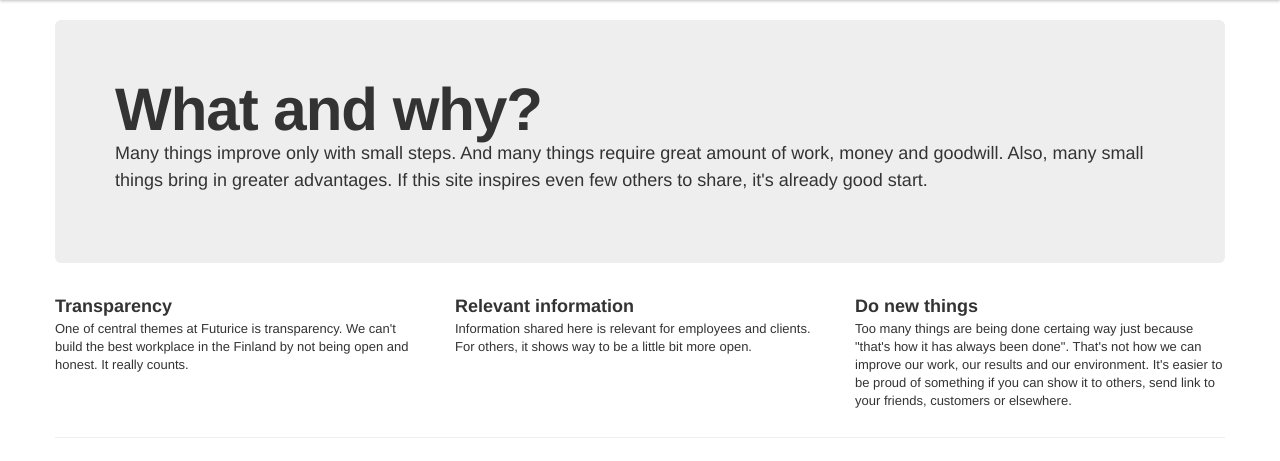
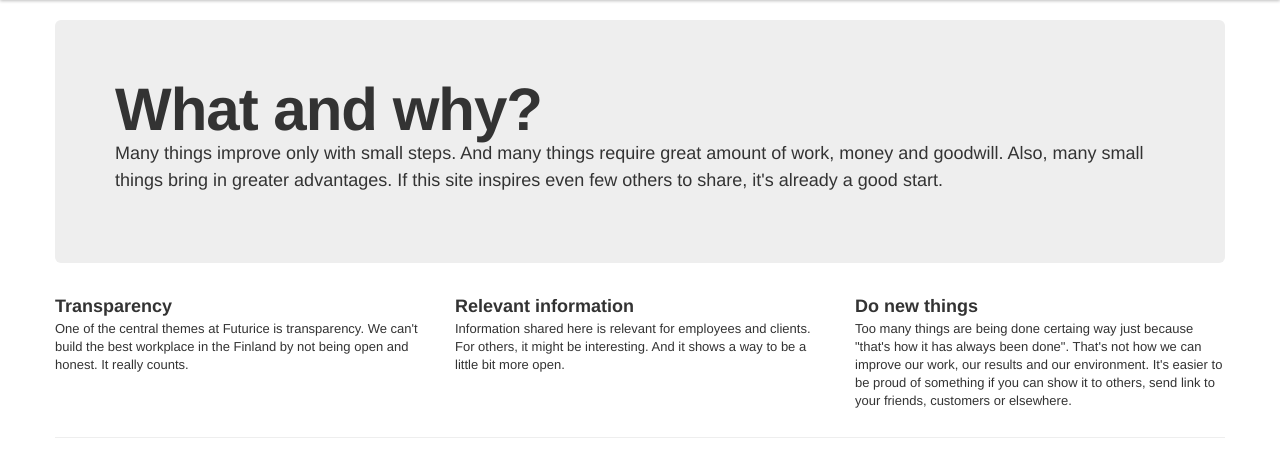
Before and after one commit to ojarva/status.futurice.com, a PHP site: page /index.php?page=what in a window 1280 px wide. Shown: the part 40-501 px from the top of the page. Run offline with PHP 8.4, Linux system fonts and the light colour scheme.

Commit message:
Small spelling fixes

```diff
--- a/pages/what.php
+++ b/pages/what.php
@@ -3,17 +3,17 @@
 <h1>What and why?</h1>
 
 <p>Many things improve only with small steps. And many things require great amount of work, money and goodwill. Also, many small things bring in greater advantages. If this site inspires
-even few others to share, it's already good start.</p>
+even few others to share, it's already a good start.</p>
 </div>
 
 <div class="row">
 	<div class="span4">
 		<h3>Transparency</h3>
-		<p>One of central themes at Futurice is transparency. We can't build the best workplace in the Finland by not being open and honest. It really counts.</p>
+		<p>One of the central themes at Futurice is transparency. We can't build the best workplace in the Finland by not being open and honest. It really counts.</p>
 	</div>
 	<div class="span4">
 		<h3>Relevant information</h3>
-		<p>Information shared here is relevant for employees and clients. For others, it shows way to be a little bit more open.</p>
+		<p>Information shared here is relevant for employees and clients. For others, it might be interesting. And it shows a way to be a little bit more open.</p>
 	</div>
 	<div class="span4">
 		<h3>Do new things</h3>
```
